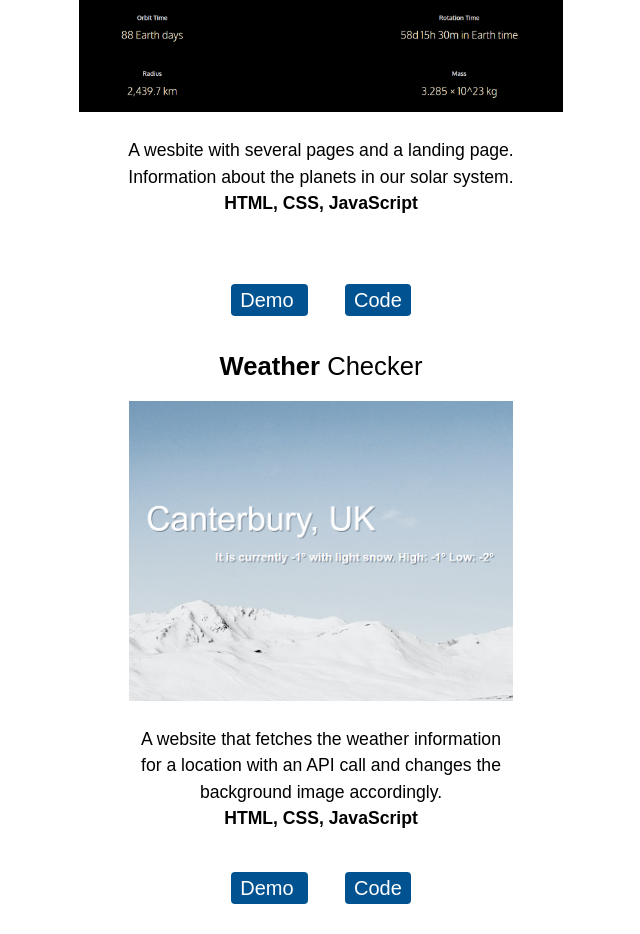
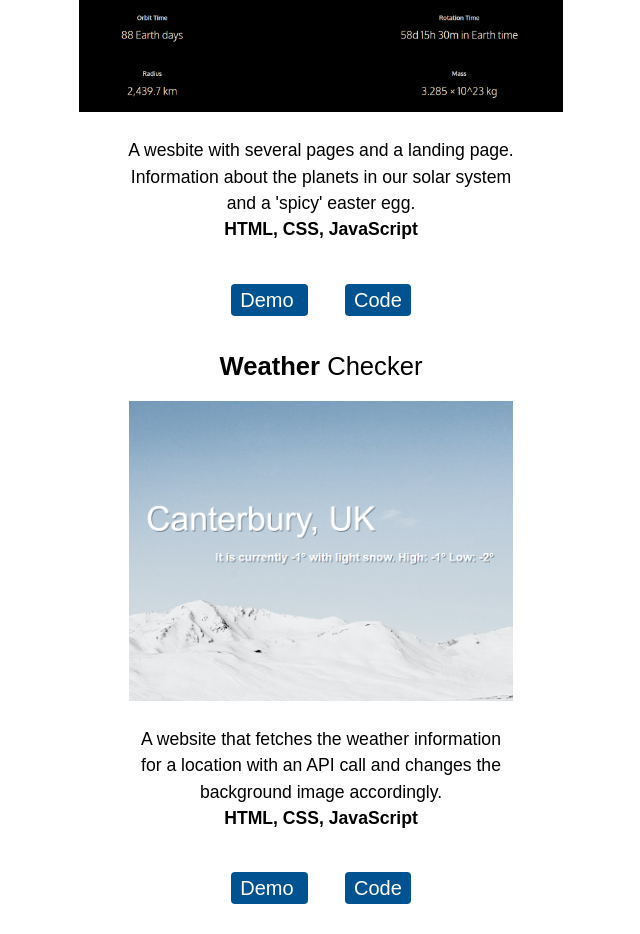
Before and after one commit to RosswClements/portfolio, a plain HTML site: page index.html in a window 1280 px wide. Shown: the part 2480-3414 px from the top of the page, without its empty margins (319-959 px from the left). Drawn offline with Linux system fonts and the light colour scheme.

Commit message:
changed text

```diff
--- a/index.html
+++ b/index.html
@@ -51,7 +51,7 @@
             <div class="flex-item">
                 <h2> <b>The</b> Planets</h2>
                     <img class="project-image" src="img/planets.png" alt="Image of planets project">
-                    <p> A wesbite with several pages and a landing page. <br> Information about the planets in our solar system. <br> <strong>HTML, CSS, JavaScript</strong> <br><br><br></p>
+                    <p> A wesbite with several pages and a landing page. <br> Information about the planets in our solar system <br> and a 'spicy' easter egg. <br> <strong>HTML, CSS, JavaScript</strong> <br><br></p>
                     <a href="https://rosswclements.github.io/planets" target="_blank" class="btn">Demo </a> <div class="divider"></div> <a href="https://github.com/rosswclements/planets" target="_blank" class="btn">Code</a>
                 </div>
             <div class="flex-item">
```
